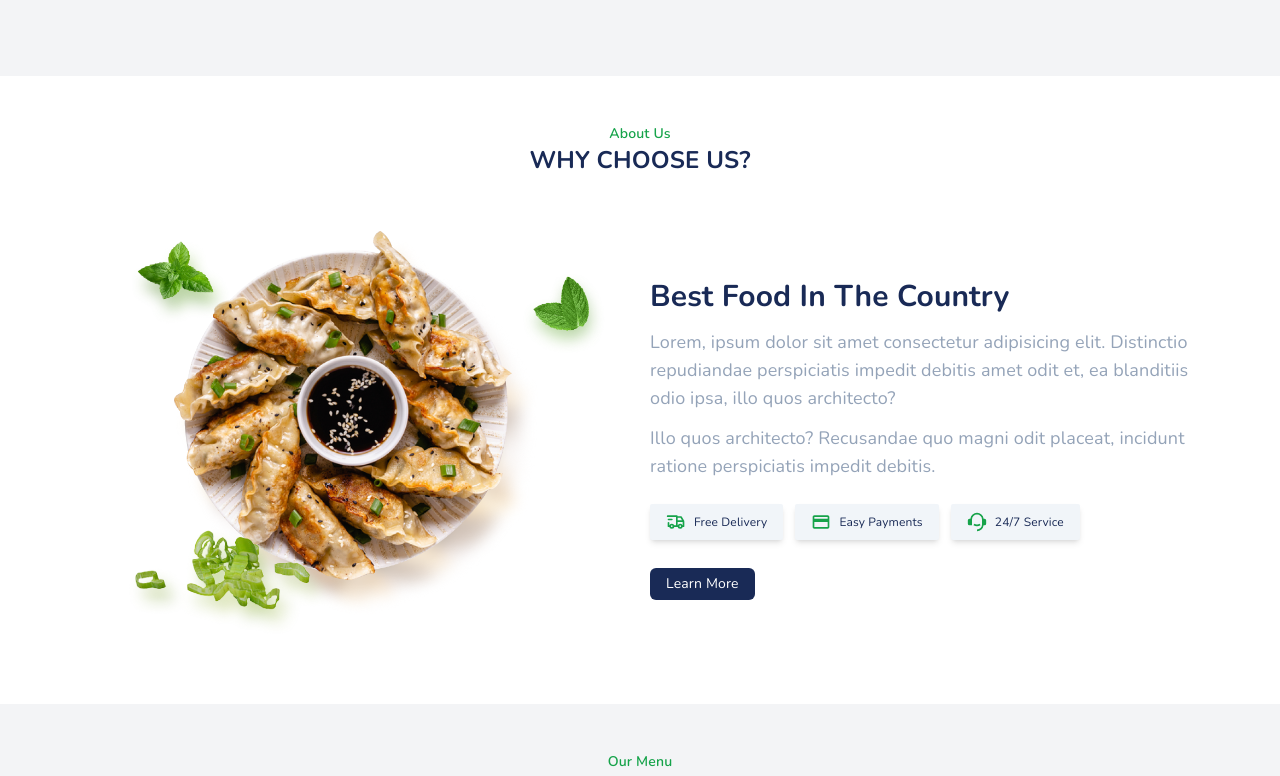
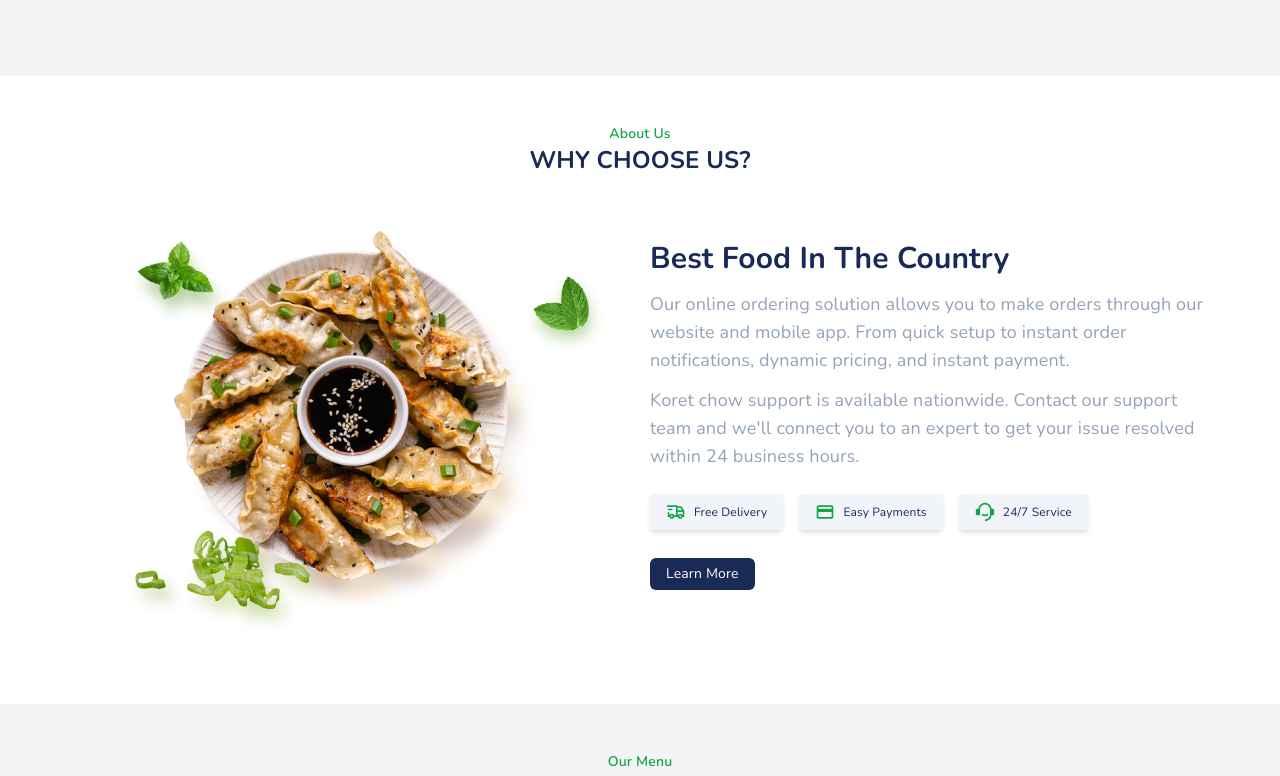
Before and after one commit to gidi-babz/koret-chow, a Next.js app: page / in a window 1280 px wide. Shown: the part 1903-2679 px from the top of the page. Built offline with nearby package versions, Linux system fonts and the light colour scheme.

Commit message:
about section updates

```diff
--- a/sections/About.js
+++ b/sections/About.js
@@ -21,25 +21,26 @@ const About = () => {
 							height={450}
 						/>
 					</div>
-					<div className="flex flex-col justify-start justify-self-start items-start flex-1 gap-3">
-						<h2 className="text-3xl sm:self-center lg:self-start font-bold about-desc-heading mb-px ">
+					<div className="flex flex-col justify-start justify-self-start items-start flex-1 gap-3 lg:mb-12">
+						<h2 className="text-3xl text-center self-center lg:self-start font-bold about-desc-heading mb-px ">
 							Best Food In The Country
 						</h2>
 						<p className="text-lg text-slate-400 mb-0">
-							Lorem, ipsum dolor sit amet consectetur adipisicing elit.
-							Distinctio repudiandae perspiciatis impedit debitis amet odit et,
-							ea blanditiis odio ipsa, illo quos architecto?
+							Our online ordering solution allows you to make orders through our
+							website and mobile app. From quick setup to instant order
+							notifications, dynamic pricing, and instant payment.
 						</p>
 						<p className="text-lg text-slate-400">
-							Illo quos architecto? Recusandae quo magni odit placeat, incidunt
-							ratione perspiciatis impedit debitis.
+							Koret chow support is available nationwide. Contact our support
+							team and we'll connect you to an expert to get your issue resolved
+							within 24 business hours.
 						</p>
-						<div className="flex flex-row flex-wrap justify-center items-center gap-3 mt-3 mb-2">
-							<div className="flex justify-start items-center gap-2 shadow-md py-2 px-4 bg-slate-100 rounded-sm">
+						<div className="flex flex-row flex-wrap justify-start items-center gap-3 mt-3 mb-2">
+							<div className="flex justify-start items-center gap-2 mr-1 shadow-md py-2 px-4 bg-slate-100 rounded-sm">
 								<TbTruckDelivery className="text-xl text-green-600" />
 								<span className="text-xs about__desc--text">Free Delivery</span>
 							</div>
-							<div className="flex justify-start items-center gap-2 shadow-md py-2 px-4 bg-slate-100 rounded-sm">
+							<div className="flex justify-start items-center gap-2 mr-1 shadow-md py-2 px-4 bg-slate-100 rounded-sm">
 								<MdPayment className="text-xl text-green-600" />
 								<span className="text-xs about__desc--text">Easy Payments</span>
 							</div>
```
